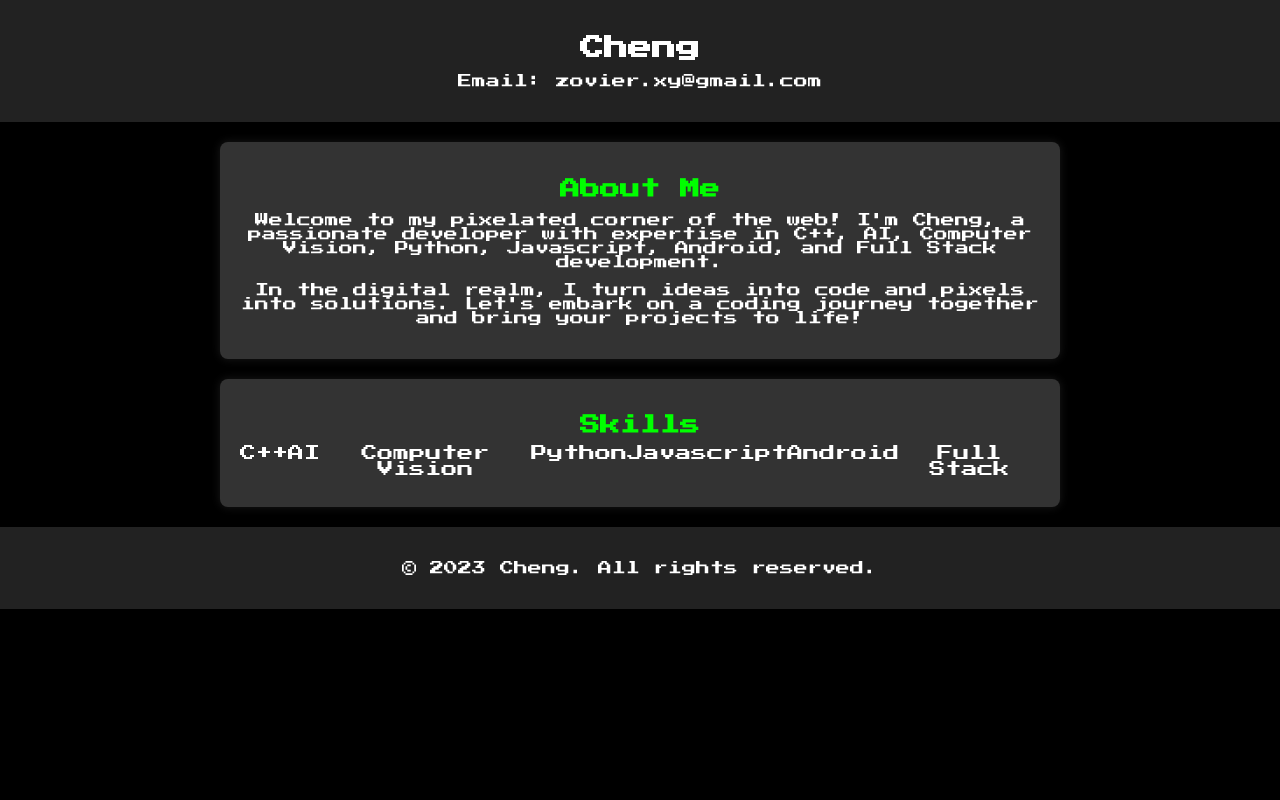
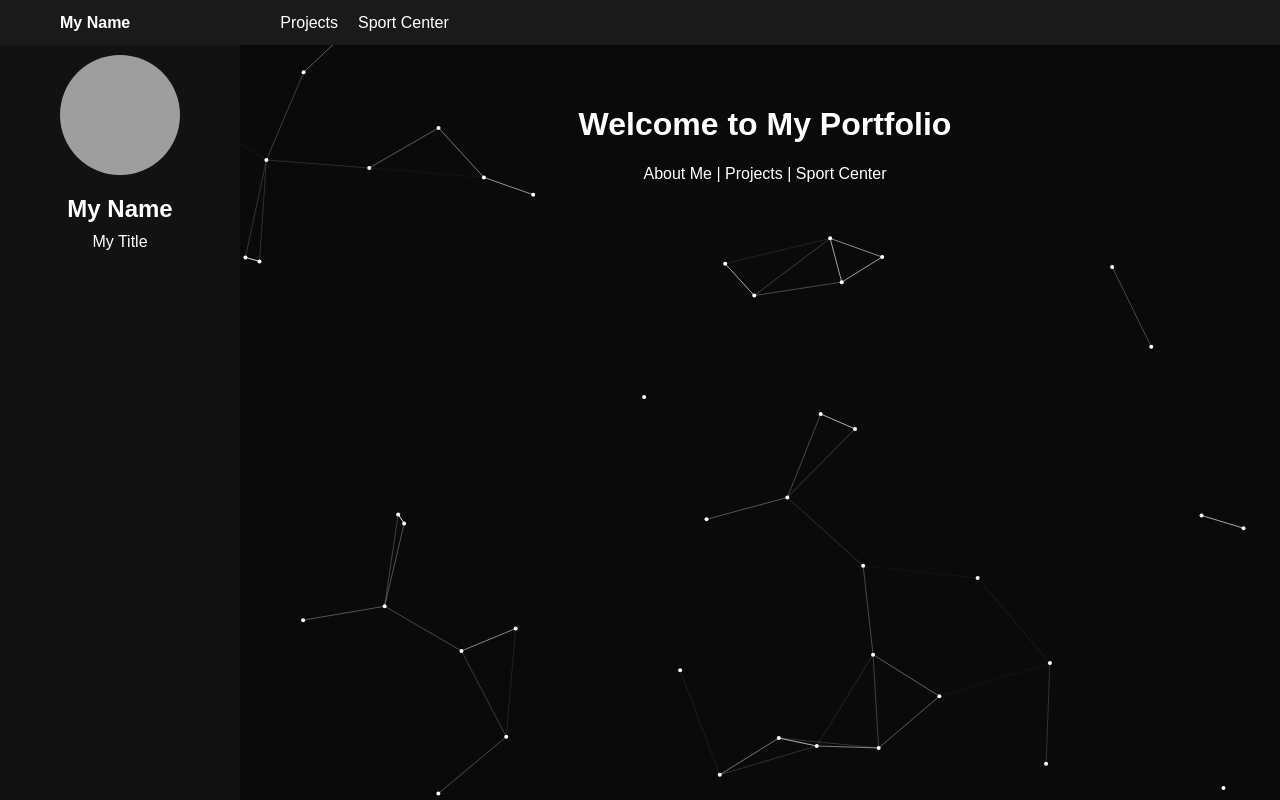
Before and after one commit to chengxu-ml/personalpage, a plain HTML site: page index.html in a window 1280 px wide. Drawn offline with Linux system fonts and the light colour scheme; grey boxes are pictures that could not be loaded.

Commit message:
new personal page format

```diff
--- a/index.html
+++ b/index.html
@@ -4,105 +4,237 @@
 <head>
     <meta charset="UTF-8">
     <meta name="viewport" content="width=device-width, initial-scale=1.0">
-    <title>Cheng - Developer</title>
-    <link rel="stylesheet" href="https://fonts.googleapis.com/css2?family=Press+Start+2P&display=swap">
+    <title>My Portfolio</title>
     <style>
         body {
-            font-family: 'Press Start 2P', cursive;
             margin: 0;
-            padding: 0;
-            background-color: #000;
-            color: #fff;
+            background-color: #0a0a0a;
+            color: white;
+            font-family: Arial, sans-serif;
+            display: flex;
+            flex-direction: column;
+        }
+
+        canvas {
+            position: fixed;
+            top: 0;
+            left: 0;
+            width: 100%;
+            height: 100%;
+            z-index: -1;
+        }
+
+        .navbar {
+            display: flex;
+            background: #1a1a1a;
+            align-items: center;
+            padding: 5px 20px;
+            width: 100%;
+            position: fixed;
+            top: 0;
+            left: 0;
+            z-index: 1000;
+            height: 35px;
+        }
+
+        .navbar a {
+            color: white;
+            text-decoration: none;
+            font-size: 16px;
+        }
+
+        .navbar .name {
+            font-weight: bold;
+            margin-right: 150px;
+            margin-left: 40px;
+        }
+
+        .navbar .links {
+            display: flex;
+            gap: 20px;
+        }
+
+        .main-container {
+            display: flex;
+            margin-top: 35px;
+        }
+
+        .sidebar {
+            width: 200px;
+            background: #121212;
+            padding: 20px;
+            display: flex;
+            flex-direction: column;
+            align-items: center;
+            height: 100vh;
+            position: fixed;
+            top: 35px;
+            left: 0;
+        }
+
+        .sidebar img {
+            width: 120px;
+            height: 120px;
+            border-radius: 50%;
+            margin-bottom: 15px;
+        }
+
+        .sidebar h2,
+        .sidebar p {
+            margin: 5px 0;
             text-align: center;
         }
 
-        header {
-            padding: 20px;
-            background-color: #222;
+        .content-wrapper {
+            margin-left: 250px;
+            width: calc(100% - 250px);
+            padding: 50px;
+            text-align: center;
         }
 
-        h1 {
-            font-size: 24px;
-            margin-bottom: 10px;
+        .section {
+            display: none;
         }
 
-        p {
-            font-size: 14px;
-        }
-
-        section {
-            max-width: 800px;
-            margin: 20px auto;
-            padding: 20px;
-            background-color: #333;
-            box-shadow: 0 0 10px rgba(255, 255, 255, 0.1);
-            border-radius: 8px;
-        }
-
-        h2 {
-            font-size: 20px;
-            margin-bottom: 10px;
-            color: #00ff00;
-            /* Green text */
-        }
-
-        ul {
-            list-style-type: none;
-            padding: 0;
-            margin: 0;
-            display: flex;
-            justify-content: space-around;
-        }
-
-        li {
-            font-size: 16px;
-            margin-bottom: 10px;
-        }
-
-        footer {
-            text-align: center;
-            padding: 20px;
-            background-color: #222;
+        .active {
+            display: block;
         }
     </style>
 </head>
 
 <body>
+    <canvas id="background"></canvas>
+    <div class="navbar">
+        <a href="#" class="name" onclick="showPage('home')">My Name</a>
+        <div class="links">
+            <a href="#" onclick="showPage('projects')">Projects</a>
+            <a href="#" onclick="showPage('sport-center')">Sport Center</a>
+        </div>
+    </div>
+    <div class="main-container">
+        <div class="sidebar">
+            <img src="https://yt3.googleusercontent.com/ytc/AIdro_m6FmQmC8t1yaxb5cHRRc-WVzGtix-v9ie5zZ30_tnoKr7u=s900-c-k-c0x00ffffff-no-rj"
+                alt="My Photo">
+            <h2>My Name</h2>
+            <p>My Title</p>
+        </div>
+        <div class="content-wrapper">
+            <!-- Home Section -->
+            <div id="home" class="section active">
+                <h1>Welcome to My Portfolio</h1>
+                <p>About Me | Projects | Sport Center</p>
+            </div>
 
-    <header>
-        <h1>Cheng</h1>
-        <p>Email: zovier.xy@gmail.com</p>
-    </header>
+            <!-- Projects Section -->
+            <div id="projects" class="section">
+                <h2>Projects</h2>
 
-    <section>
-        <h2>About Me</h2>
-        <p>
-            Welcome to my pixelated corner of the web! I'm Cheng, a passionate developer with expertise in C++, AI,
-            Computer Vision, Python, Javascript, Android, and Full Stack development.
-        </p>
-        <p>
-            In the digital realm, I turn ideas into code and pixels into solutions. Let's embark on a coding journey
-            together and bring your projects to life!
-        </p>
-    </section>
+                <!-- Project 1 -->
+                <div class="project">
+                    <h3>Project 1: My Awesome Web App</h3>
+                    <p><strong>Description:</strong> A web app that allows users to create and manage their tasks. It
+                        uses Vue.js for the frontend and Firebase for the backend.</p>
+                    <p><strong>Skills:</strong> Vue.js, Firebase, JavaScript, HTML, CSS</p>
+                    <p><strong>Link to YouTube Demo:</strong> <a href="https://www.youtube.com/watch?v=dQw4w9WgXcQ"
+                            target="_blank">Watch Demo</a></p>
+                </div>
 
-    <section>
-        <h2>Skills</h2>
-        <ul>
-            <li>C++</li>
-            <li>AI</li>
-            <li>Computer Vision</li>
-            <li>Python</li>
-            <li>Javascript</li>
-            <li>Android</li>
-            <li>Full Stack</li>
-        </ul>
-    </section>
+                <!-- Project 2 -->
+                <div class="project">
+                    <h3>Project 2: Interactive Dashboard</h3>
+                    <p><strong>Description:</strong> An interactive dashboard to visualize data in real-time. Built with
+                        React.js and D3.js for visualizations.</p>
+                    <p><strong>Skills:</strong> React.js, D3.js, JavaScript, CSS</p>
+                    <p><strong>Link to YouTube Demo:</strong> <a href="https://www.youtube.com/watch?v=dQw4w9WgXcQ"
+                            target="_blank">Watch Demo</a></p>
+                </div>
 
-    <footer>
-        <p>&copy; 2023 Cheng. All rights reserved.</p>
-    </footer>
+                <!-- More projects can be added here -->
+            </div>
 
+
+            <!-- Sport Center Section -->
+            <div id="sport-center" class="section">
+                <h2>Sport Center</h2>
+                <p>Details about my sports interests and activities.</p>
+            </div>
+        </div>
+    </div>
+
+    <script>
+        // Function to show the selected page and hide others
+        function showPage(page) {
+            // Hide all sections
+            const sections = document.querySelectorAll('.section');
+            sections.forEach(section => section.classList.remove('active'));
+
+            // Show the selected section
+            const selectedPage = document.getElementById(page);
+            if (selectedPage) {
+                selectedPage.classList.add('active');
+            }
+        }
+
+        const canvas = document.getElementById('background');
+        const ctx = canvas.getContext('2d');
+
+        function resizeCanvas() {
+            canvas.width = window.innerWidth;
+            canvas.height = window.innerHeight;
+        }
+        window.addEventListener('resize', resizeCanvas);
+        resizeCanvas();
+
+        let points = [];
+        const numPoints = 50;
+
+        for (let i = 0; i < numPoints; i++) {
+            points.push({
+                x: Math.random() * canvas.width,
+                y: Math.random() * canvas.height,
+                vx: (Math.random() - 0.5) * 1.5,
+                vy: (Math.random() - 0.5) * 1.5
+            });
+        }
+
+        function drawBackground() {
+            ctx.clearRect(0, 0, canvas.width, canvas.height);
+            ctx.fillStyle = 'white';
+
+            for (let i = 0; i < points.length; i++) {
+                let p1 = points[i];
+                ctx.beginPath();
+                ctx.arc(p1.x, p1.y, 2, 0, Math.PI * 2);
+                ctx.fill();
+
+                for (let j = i + 1; j < points.length; j++) {
+                    let p2 = points[j];
+                    let dist = Math.hypot(p1.x - p2.x, p1.y - p2.y);
+                    if (dist < 120) {
+                        ctx.strokeStyle = `rgba(255, 255, 255, ${1 - dist / 120})`;
+                        ctx.beginPath();
+                        ctx.moveTo(p1.x, p1.y);
+                        ctx.lineTo(p2.x, p2.y);
+                        ctx.stroke();
+                    }
+                }
+            }
+            updatePoints();
+            requestAnimationFrame(drawBackground);
+        }
+
+        function updatePoints() {
+            points.forEach(p => {
+                p.x += p.vx;
+                p.y += p.vy;
+
+                if (p.x < 0 || p.x > canvas.width) p.vx *= -1;
+                if (p.y < 0 || p.y > canvas.height) p.vy *= -1;
+            });
+        }
+
+        drawBackground();
+    </script>
 </body>
 
 </html>
```
